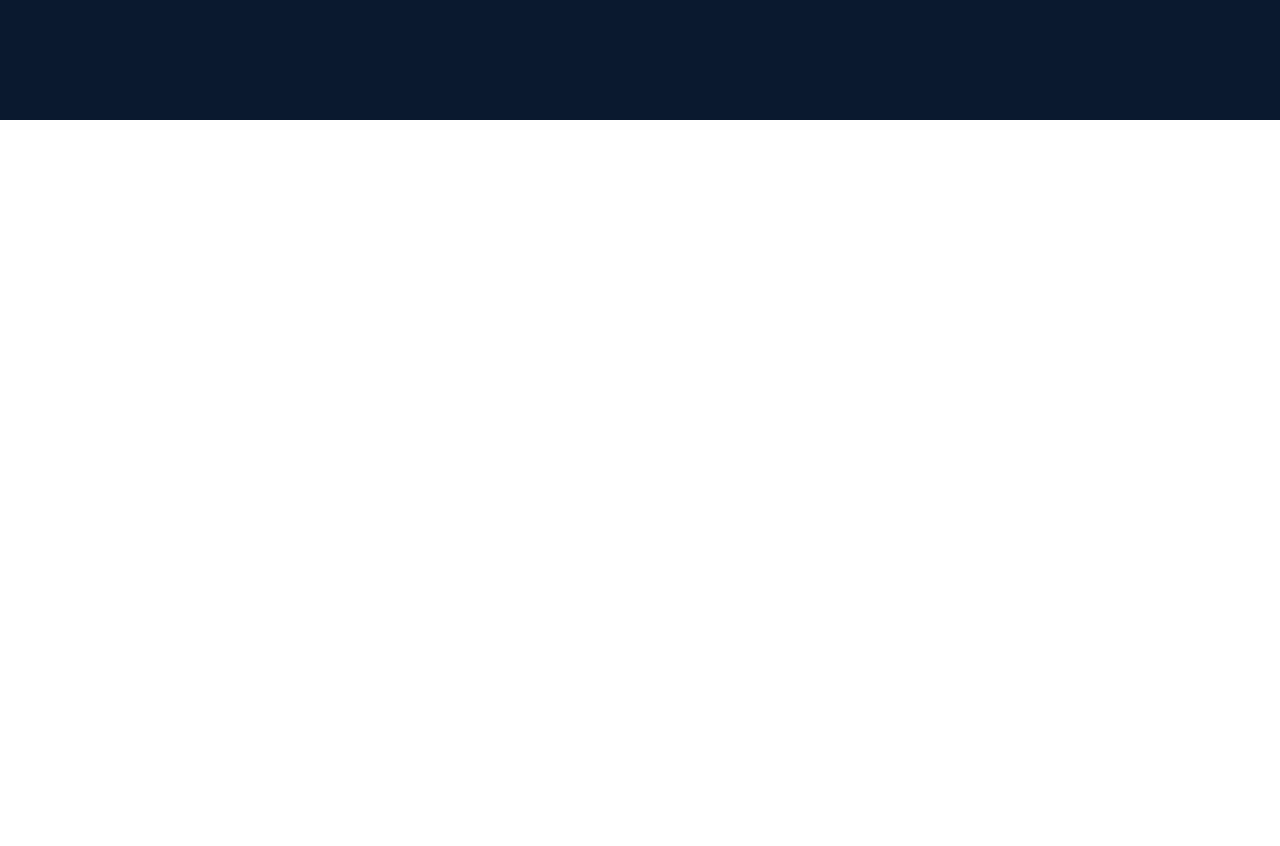
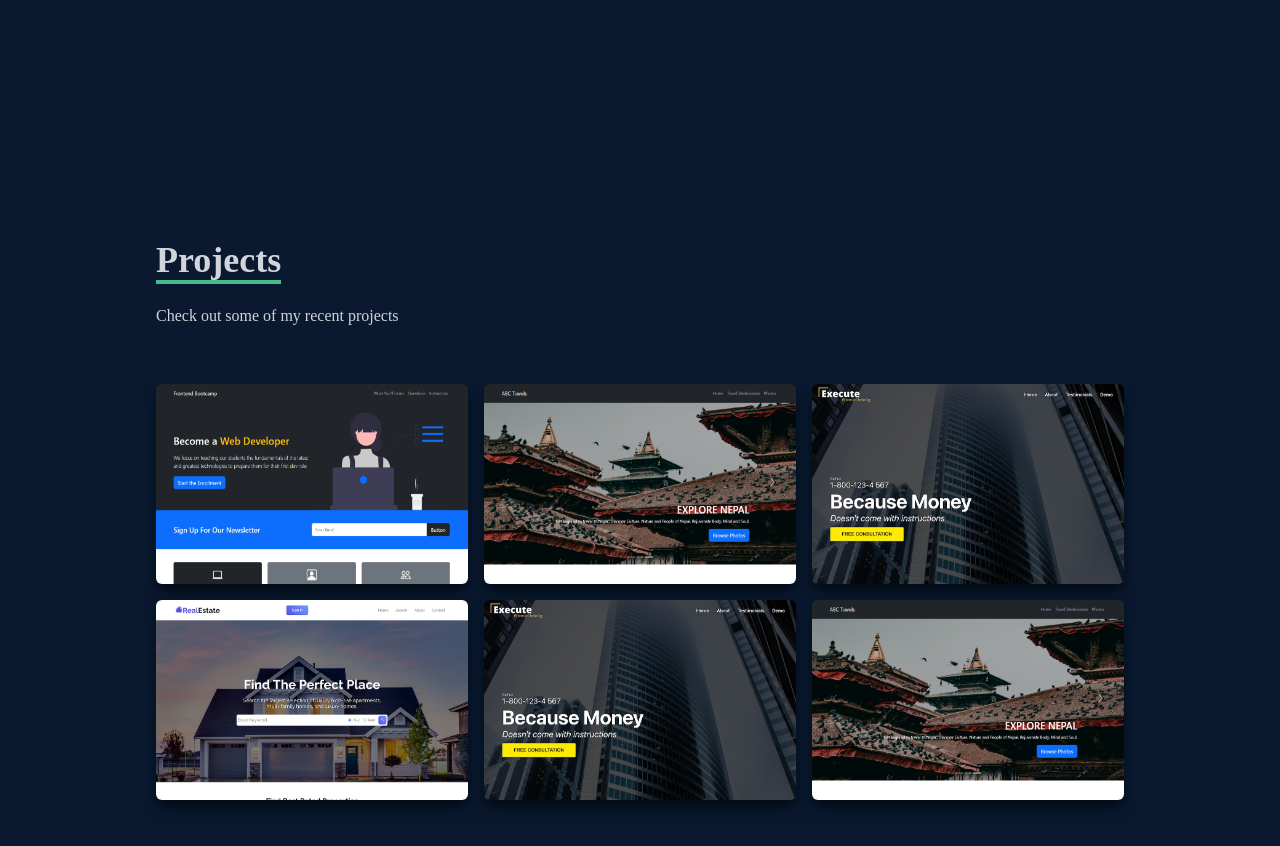
Before and after one commit to Shreejal10/React-Portfolio, a React (Create React App) app: page /projects in a window 1280 px wide. Shown: the part 2280-3126 px from the top of the page. Before the commit the page ends 2400 px from the top, so only its background shows below. Built offline with nearby package versions, Linux system fonts and the light colour scheme.

Commit message:
projects component

```diff
--- a/src/App.js
+++ b/src/App.js
@@ -2,6 +2,7 @@
 import Home from "./components/Home";
 import Navbar from "./components/Navbar";
 import Skills from "./components/Skills";
+import Projects from "./components/Projects";
 
 
 
@@ -12,6 +13,7 @@
       <Home />
       <About />
       <Skills />
+      <Projects />
     </div>
   );
 }
--- /dev/null
+++ b/src/components/Projects.jsx
@@ -0,0 +1,133 @@
+import React from 'react'
+import TravelWebsite from '../assets/travel-website.png'
+import BootStrapWebsite from '../assets/bootstrap-website.png'
+import WorkImg from '../assets/workImg.jpeg'
+import RealEstate from '../assets/realestate.jpg'
+
+function Projects() {
+    return (
+        <div name='work' className='bg-[#0a192f] w-full md:h-screen text-gray-300'>
+            <div className='max-w-[1000px] mx-auto p-4 flex flex-col justify-center w-full h-full'>
+                <div className='pb-8'>
+                    <p className='text-4xl font-bold inline border-b-4 border-[#44BB88]'>Projects</p>
+                    <p className='py-6'>Check out some of my recent projects</p>
+                </div>
+
+                <div className='grid sm:grid-cols-2 md:grid-cols-3 gap-4'>
+
+                    <div style={{ backgroundImage: `url(${BootStrapWebsite})` }}
+                        className='shadow-lg shadow-[#040c16] group container rounded-md flex justify-center items-center mx-auto content-div h-[250px] md:h-[200px]'>
+
+                        {/* hover effects */}
+                        <div className='opacity-0 group-hover:opacity-100'>
+                            <span className='text-2xl font-bold text-white tracking-wider'>
+                                BootStrap Application
+                            </span>
+                            <div className='pt-8 text-center'>
+                                <a href="/">
+                                    <button className='text-center rounded-lg px-4 py-3 m-2 bg-white text-gray-700 font-bold text-lg'>Demo</button>
+                                </a>
+                                <a href="/">
+                                    <button className='text-center rounded-lg px-4 py-3 m-2 bg-white text-gray-700 font-bold text-lg'>Code</button>
+                                </a>
+                            </div>
+                        </div>
+                    </div>
+
+                    <div style={{ backgroundImage: `url(${TravelWebsite})` }}
+                        className='shadow-lg shadow-[#040c16] group container rounded-md flex justify-center items-center mx-auto content-div h-[250px] md:h-[200px]'>
+
+                        {/* hover effects */}
+                        <div className='opacity-0 group-hover:opacity-100'>
+                            <span className='text-2xl font-bold text-white tracking-wider'>
+                                BootStrap Application
+                            </span>
+                            <div className='pt-8 text-center'>
+                                <a href="/">
+                                    <button className='text-center rounded-lg px-4 py-3 m-2 bg-white text-gray-700 font-bold text-lg'>Demo</button>
+                                </a>
+                                <a href="/">
+                                    <button className='text-center rounded-lg px-4 py-3 m-2 bg-white text-gray-700 font-bold text-lg'>Code</button>
+                                </a>
+                            </div>
+                        </div>
+                    </div>
+                    <div style={{ backgroundImage: `url(${WorkImg})` }}
+                        className='shadow-lg shadow-[#040c16] group container rounded-md flex justify-center items-center mx-auto content-div h-[250px] md:h-[200px]'>
+
+                        {/* hover effects */}
+                        <div className='opacity-0 group-hover:opacity-100'>
+                            <span className='text-2xl font-bold text-white tracking-wider'>
+                                React JS Application
+                            </span>
+                            <div className='pt-8 text-center'>
+                                <a href="/">
+                                    <button className='text-center rounded-lg px-4 py-3 m-2 bg-white text-gray-700 font-bold text-lg'>Demo</button>
+                                </a>
+                                <a href="/">
+                                    <button className='text-center rounded-lg px-4 py-3 m-2 bg-white text-gray-700 font-bold text-lg'>Code</button>
+                                </a>
+                            </div>
+                        </div>
+                    </div>
+                    <div style={{ backgroundImage: `url(${RealEstate})` }}
+                        className='shadow-lg shadow-[#040c16] group container rounded-md flex justify-center items-center mx-auto content-div h-[250px] md:h-[200px]'>
+
+                        {/* hover effects */}
+                        <div className='opacity-0 group-hover:opacity-100'>
+                            <span className='text-2xl font-bold text-white tracking-wider'>
+                                React JS Application
+                            </span>
+                            <div className='pt-8 text-center'>
+                                <a href="/">
+                                    <button className='text-center rounded-lg px-4 py-3 m-2 bg-white text-gray-700 font-bold text-lg'>Demo</button>
+                                </a>
+                                <a href="/">
+                                    <button className='text-center rounded-lg px-4 py-3 m-2 bg-white text-gray-700 font-bold text-lg'>Code</button>
+                                </a>
+                            </div>
+                        </div>
+                    </div>
+                    <div style={{ backgroundImage: `url(${WorkImg})` }}
+                        className='shadow-lg shadow-[#040c16] group container rounded-md flex justify-center items-center mx-auto content-div h-[250px] md:h-[200px]'>
+
+                        {/* hover effects */}
+                        <div className='opacity-0 group-hover:opacity-100'>
+                            <span className='text-2xl font-bold text-white tracking-wider'>
+                                React JS Application
+                            </span>
+                            <div className='pt-8 text-center'>
+                                <a href="/">
+                                    <button className='text-center rounded-lg px-4 py-3 m-2 bg-white text-gray-700 font-bold text-lg'>Demo</button>
+                                </a>
+                                <a href="/">
+                                    <button className='text-center rounded-lg px-4 py-3 m-2 bg-white text-gray-700 font-bold text-lg'>Code</button>
+                                </a>
+                            </div>
+                        </div>
+                    </div>
+                    <div style={{ backgroundImage: `url(${TravelWebsite})` }}
+                        className='shadow-lg shadow-[#040c16] group container rounded-md flex justify-center items-center mx-auto content-div h-[250px] md:h-[200px]'>
+
+                        {/* hover effects */}
+                        <div className='opacity-0 group-hover:opacity-100'>
+                            <span className='text-2xl font-bold text-white tracking-wider'>
+                                BootStrap Application
+                            </span>
+                            <div className='pt-8 text-center'>
+                                <a href="/">
+                                    <button className='text-center rounded-lg px-4 py-3 m-2 bg-white text-gray-700 font-bold text-lg'>Demo</button>
+                                </a>
+                                <a href="/">
+                                    <button className='text-center rounded-lg px-4 py-3 m-2 bg-white text-gray-700 font-bold text-lg'>Code</button>
+                                </a>
+                            </div>
+                        </div>
+                    </div>
+                </div>
+            </div>
+        </div>
+    )
+}
+
+export default Projects
--- a/src/index.css
+++ b/src/index.css
@@ -41,3 +41,15 @@
   );
   filter: progid:DXImageTransform.Microsoft.gradient( startColorstr='#f09433', endColorstr='#bc1888',GradientType=1 );
 }
+
+.content-div{
+  background-repeat: no-repeat;
+  background-size: cover;
+  background-position: center;
+  /* height: 200px; */
+  background-position: top;
+}
+
+.content-div:hover{
+  background-image: linear-gradient(to right, rgba(112,157,255,0.8), hsla(242,74%, 61%, 0.8))!important;
+}
```
